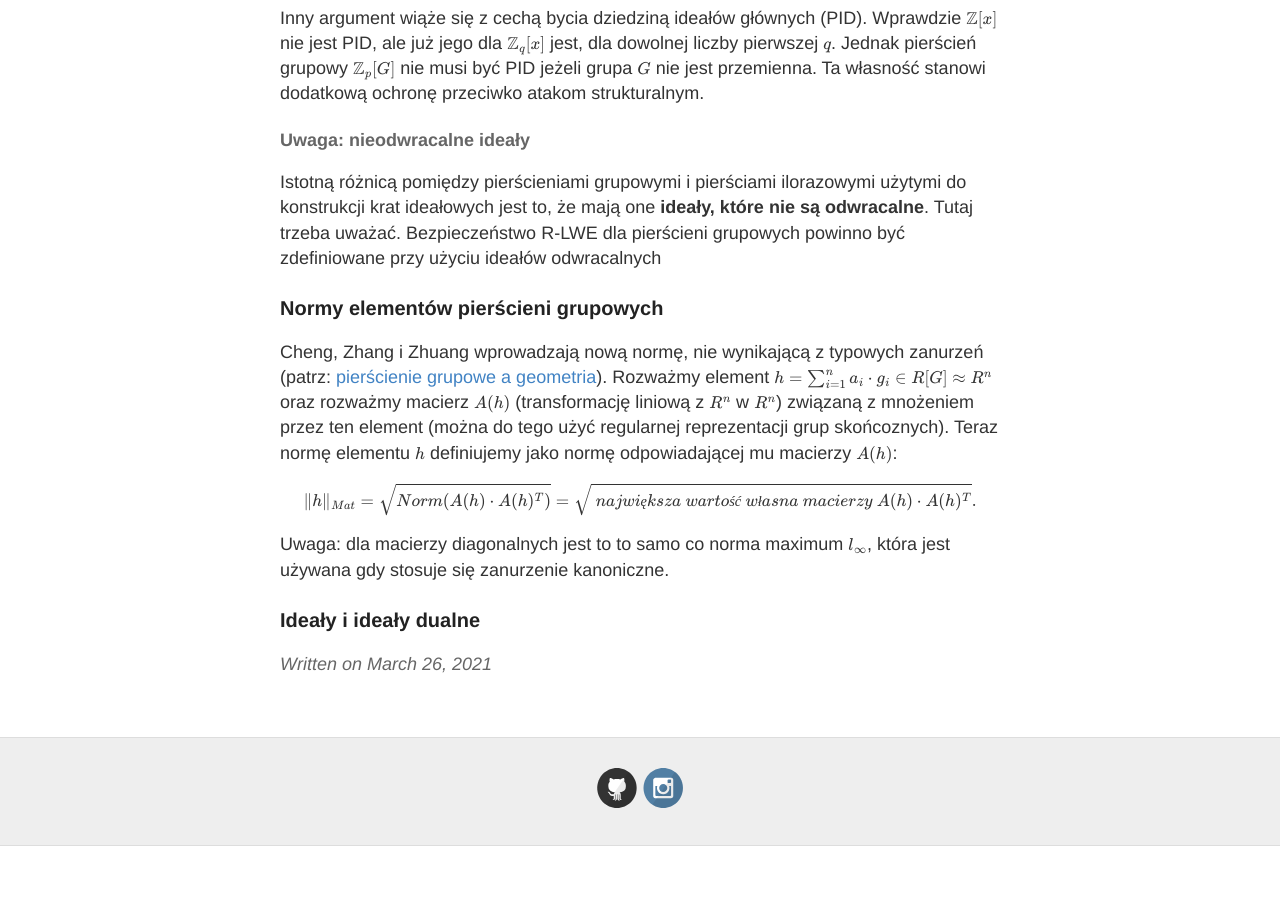
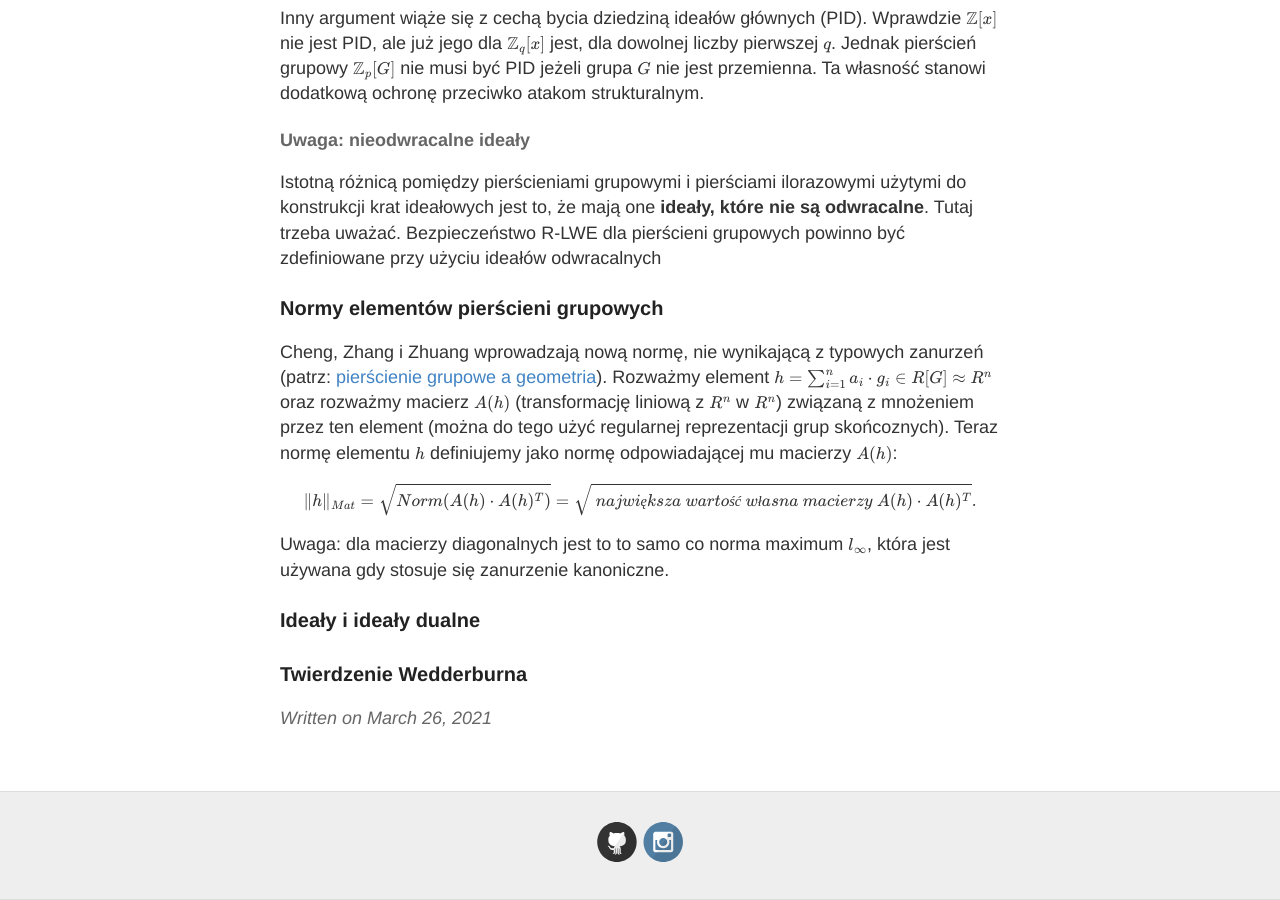
Before and after one commit to keIpie/keIpie.github.io, a Jekyll site: the page built from rg/_posts/2021-3-26-gr_lwe.md, in a window 1280 px wide and 900 px high, scrolled down 1025 px. Built offline with Jekyll 4.4.1, drawn with Linux system fonts in a browser that asks for light colours; formulas are drawn with MathJax 3; before the commit the page ends 1871 px from its top, so only the background shows below that.

Commit message:
gr zanurzenia

```diff
--- a/rg/_posts/2021-3-26-gr_lwe.md
+++ b/rg/_posts/2021-3-26-gr_lwe.md
@@ -55,3 +55,5 @@ Uwaga: dla macierzy diagonalnych jest to to samo co norma maximum $l_{\infty}$,
 zanurzenie kanoniczne.
 
 ### Ideały i ideały dualne
+
+### Twierdzenie Wedderburna
```
